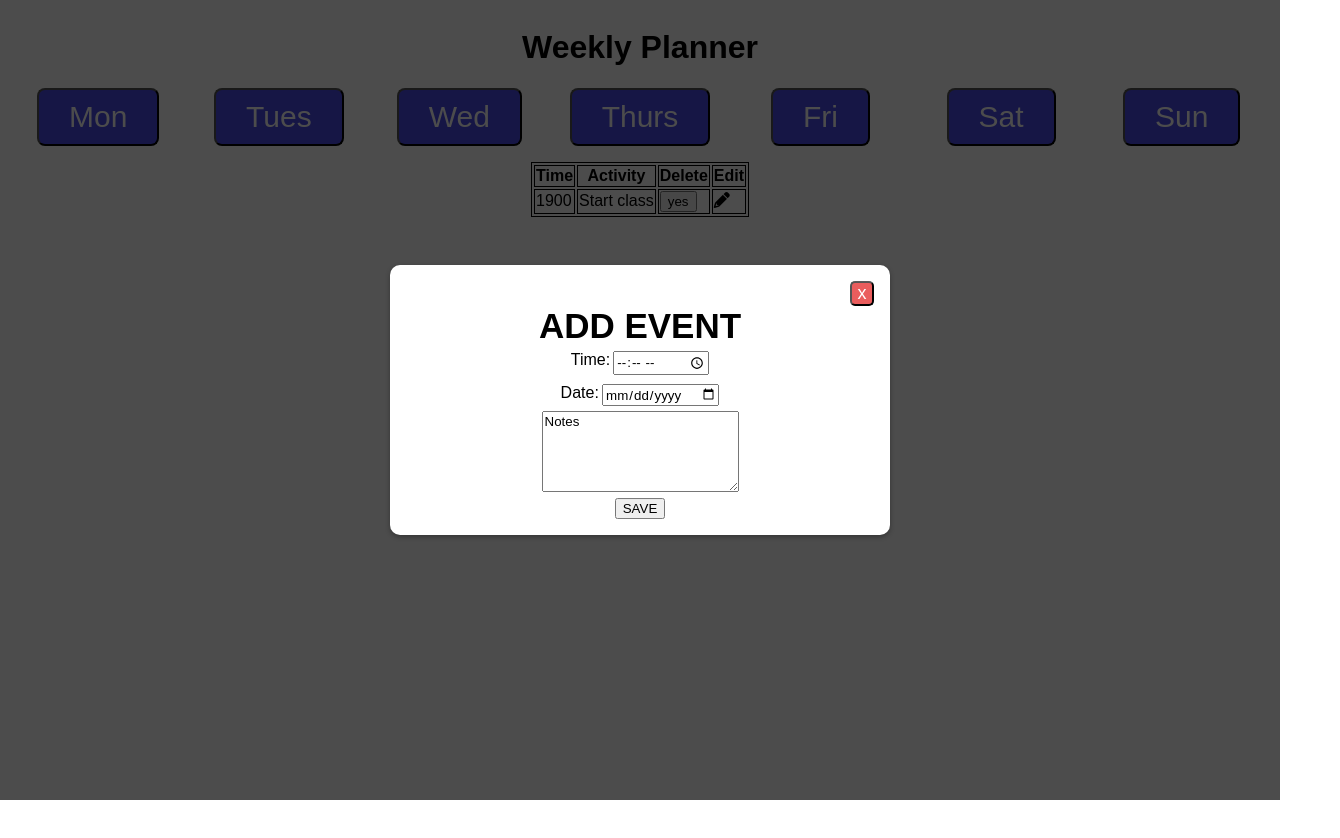
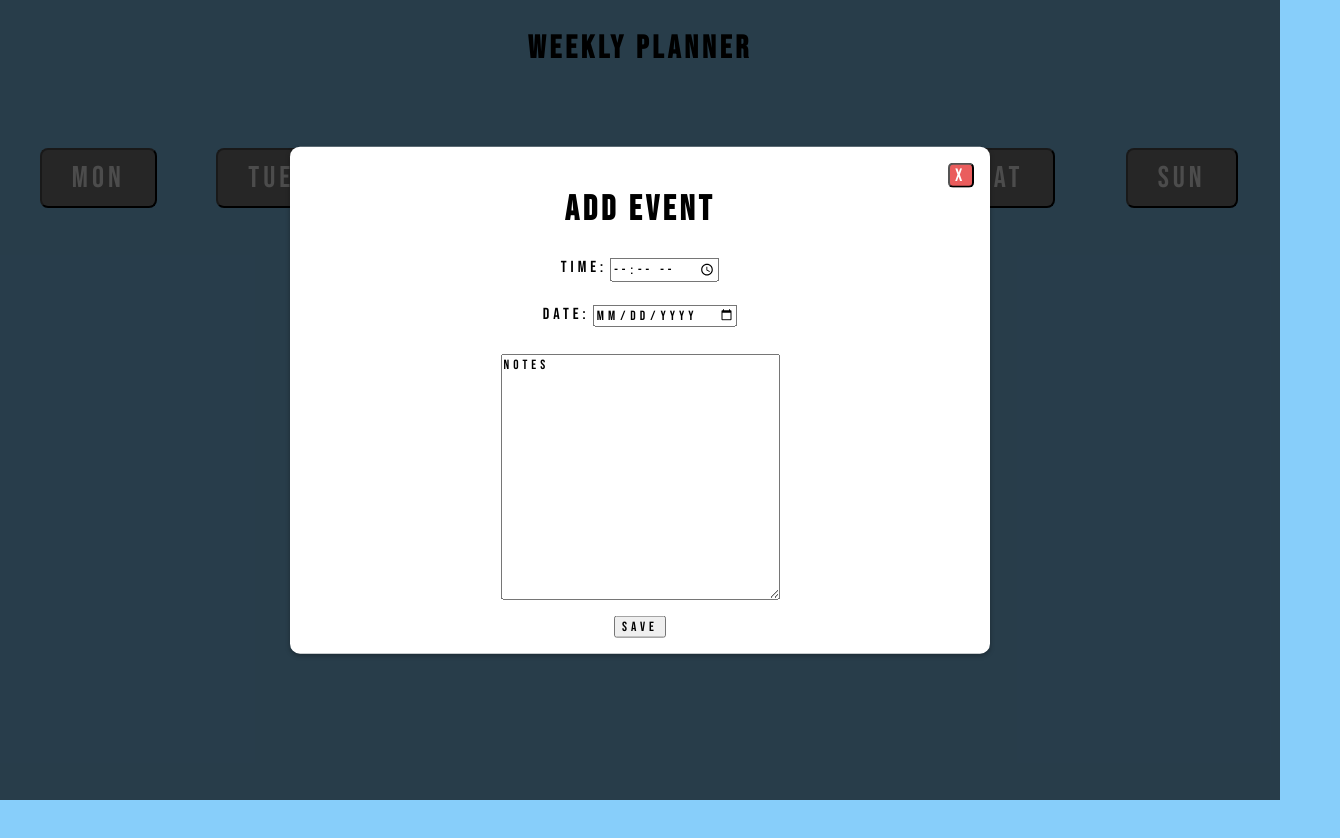
Before and after one commit to Aiden-Peace300/week-planner, a website: page index.html in a window 1280 px wide. Both pictures are taken after a click on the button "Mon". Shown: the whole page, 1340 px wide, since content can reach past the window. Before the commit the page ends 800 px from the top, so only its background shows below. Drawn offline with Linux system fonts and the light colour scheme; a web font is replaced by a local one.

Commit message:
Did a lot of css

```diff
--- a/index.html
+++ b/index.html
@@ -9,6 +9,10 @@
     integrity="sha512-9usAa10IRO0HhonpyAIVpjrylPvoDwiPUiKdWk5t3PyolY1cOd4DSE0Ga+ri4AuTroPR5aQvXU9xC6qOPnzFeg=="
     crossorigin="anonymous" referrerpolicy="no-referrer" />
   <link rel="stylesheet" href="styles.css">
+  <link rel="preconnect" href="https://fonts.googleapis.com">
+  <link rel="preconnect" href="https://fonts.gstatic.com" crossorigin>
+  <link href="https://fonts.googleapis.com/css2?family=Bebas+Neue&family=Open+Sans:wght@500&family=REM&display=swap"
+    rel="stylesheet">
 </head>
 
 <body>
@@ -62,7 +66,7 @@
           <label for="date">Date:</label>
           <input type="date" id="date" class="day-button"></input>
         </div>
-        <textarea cols="22" rows="5">Notes</textarea>
+        <textarea cols="50" rows="15">Notes</textarea>
         <button type="submit">SAVE</button>
       </div>
     </div>
--- a/styles.css
+++ b/styles.css
@@ -1,3 +1,12 @@
+* {
+  font-family: "Bebas Neue", sans-serif;
+  letter-spacing: 0.25rem;
+}
+
+body {
+  background-color: lightskyblue;
+}
+
 .container {
   max-width: 575px;
   margin: 0 auto;
@@ -57,11 +66,13 @@
 
 h1 {
   text-align: center;
+  margin-bottom: 5rem;
 }
 
 h2 {
   margin: 0;
   font-size: 35px;
+  margin-bottom: 1rem;
 }
 
 .table-container {
@@ -70,15 +81,28 @@ h2 {
   margin-top: 1rem;
 }
 
-table,
-th,
+table {
+  background-color: whitesmoke;
+  margin-top: 5rem;
+  border-collapse: collapse;
+  width: 100%;
+  font-family: REM, sans-serif;
+}
+
 td {
-  border: 1px solid black;
-  border-color: black;
+  border: 3px solid black;
+  padding: 30px;
+}
+
+th {
+  background-color: lightgray;
+  border: 3px solid black;
+  padding: 10px;
 }
 
 textarea {
-  margin-bottom: 0.4rem;
+  margin-bottom: 1rem;
+  margin-top: 1rem;
 }
 
 #click {
@@ -87,11 +111,6 @@ textarea {
 
 button {
   cursor: pointer;
-}
-
-/* for the modal */
-* {
-  font-family: sans-serif;
 }
 
 .popup {
@@ -111,7 +130,7 @@ button {
   position: absolute;
   top: 50%;
   left: 50%;
-  width: 500px;
+  width: 700px;
 }
 
 .modal-content {
@@ -137,7 +156,8 @@ button {
 
 .click-button {
   color: white;
-  background-color: #4a4ae9;
+  text-decoration: solid;
+  background-color: gray;
   font-size: 30px;
   padding: 10px;
   border-radius: 8px;
@@ -157,7 +177,7 @@ button {
   justify-content: center;
   align-content: center;
   width: 100%;
-  margin: 0.3rem;
+  margin: 0.7rem;
 }
 
 label {
```
